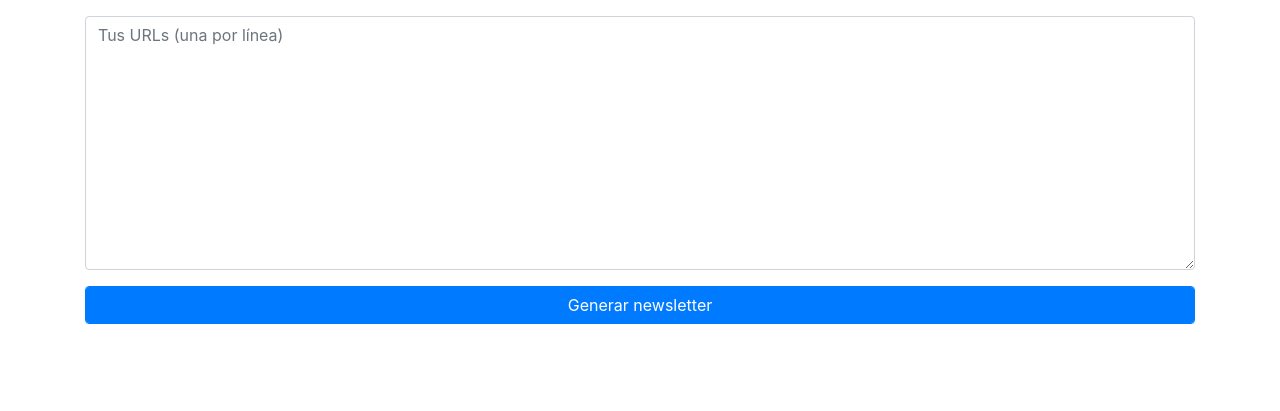
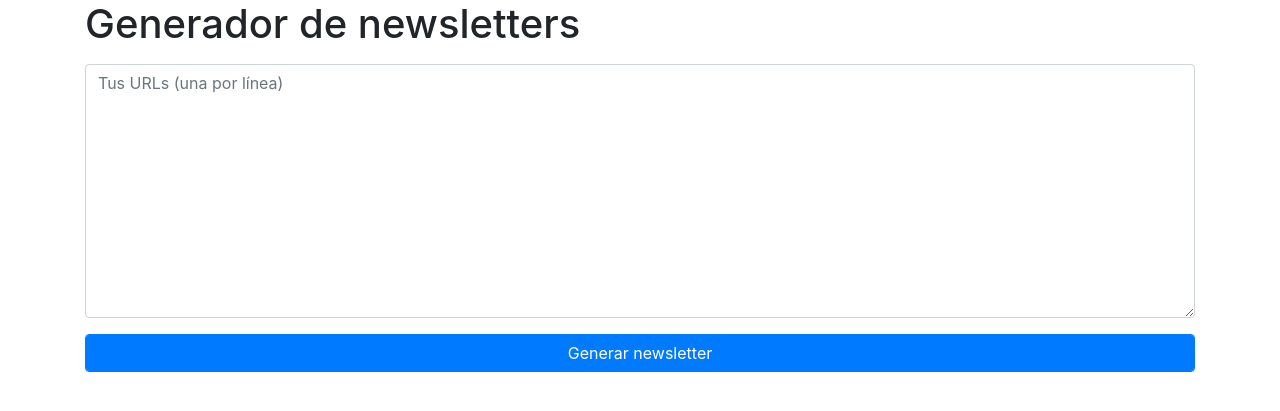
Before and after one commit to oscarigrexas/newsletter-generator, a Flask app: page / in a window 1280 px wide. Shown: the top 411 px of the page. Run offline with Flask 2, Linux system fonts and the light colour scheme; some libraries are stand-ins or nearby versions.

Commit message:
feat: Add page title

```diff
--- a/templates/index.html
+++ b/templates/index.html
@@ -22,6 +22,8 @@
 <body>
 
     <main role="main" class="container">
+
+        <h1>Generador de newsletters</h1>
 
         <form method="POST" role="form" class="form-horizontal">
             <div class="form-group">
```
